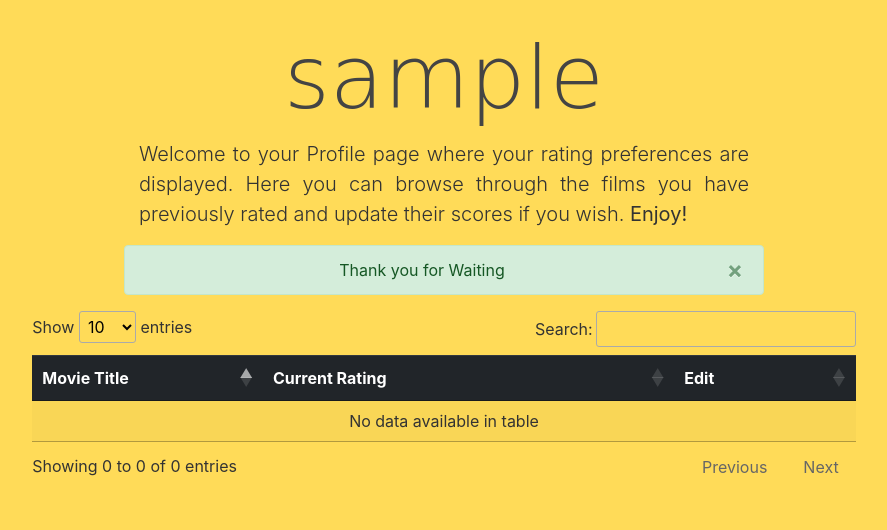
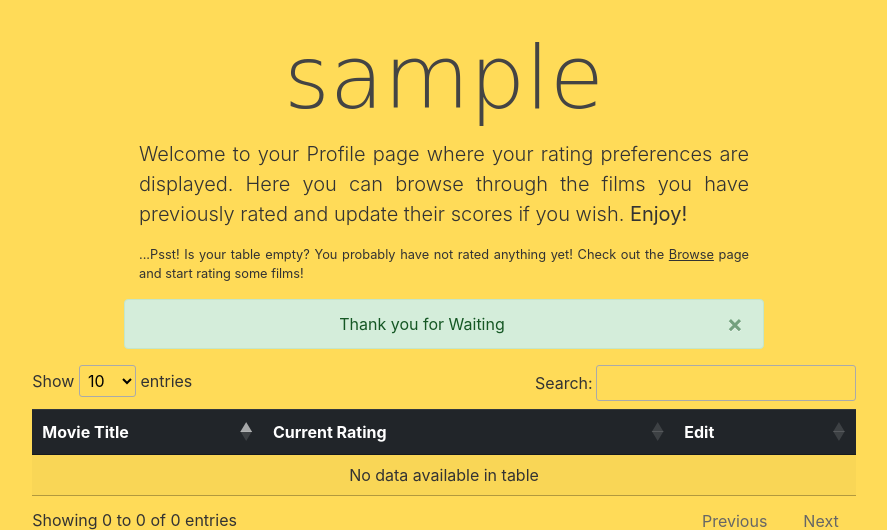
Before and after one commit to thesofakillers/movie-recommender, a Flask app: page /profile in a window 1280 px wide. Shown: the part 56-586 px from the top of the page, without its empty margins (196-1083 px from the left). Run offline with Flask 2, Linux system fonts and the light colour scheme; the visitor is signed in with stand-in values (Sample User, id 1); data comes from the database, SQL or seed files in the repository; data that the repository does not hold is empty; some libraries are stand-ins or nearby versions; some web fonts are replaced.

Commit message:
add further clarification help for user

```diff
--- a/pellicola/templates/profile.html
+++ b/pellicola/templates/profile.html
@@ -6,11 +6,14 @@
 <div class="row">
 <div class="col-3">
 </div>
-<div class="col text-justify lead">
-  <p>Welcome to your Profile page where your rating preferences are displayed.
+<div class="col text-justify">
+  <p class= "lead">Welcome to your Profile page where your rating preferences are displayed.
     Here you can browse through the films you have previously rated and update their
     scores if you wish. <strong>Enjoy!</strong>
   </p>
+  <p class="small">...Psst! Is your table empty? You probably have not
+  rated anything yet! Check out the
+  <u><a href="{{url_for('browse')}}">Browse</a></u> page and start rating some films!</p>
 </div>
 <div class="col-3">
 </div>
```
